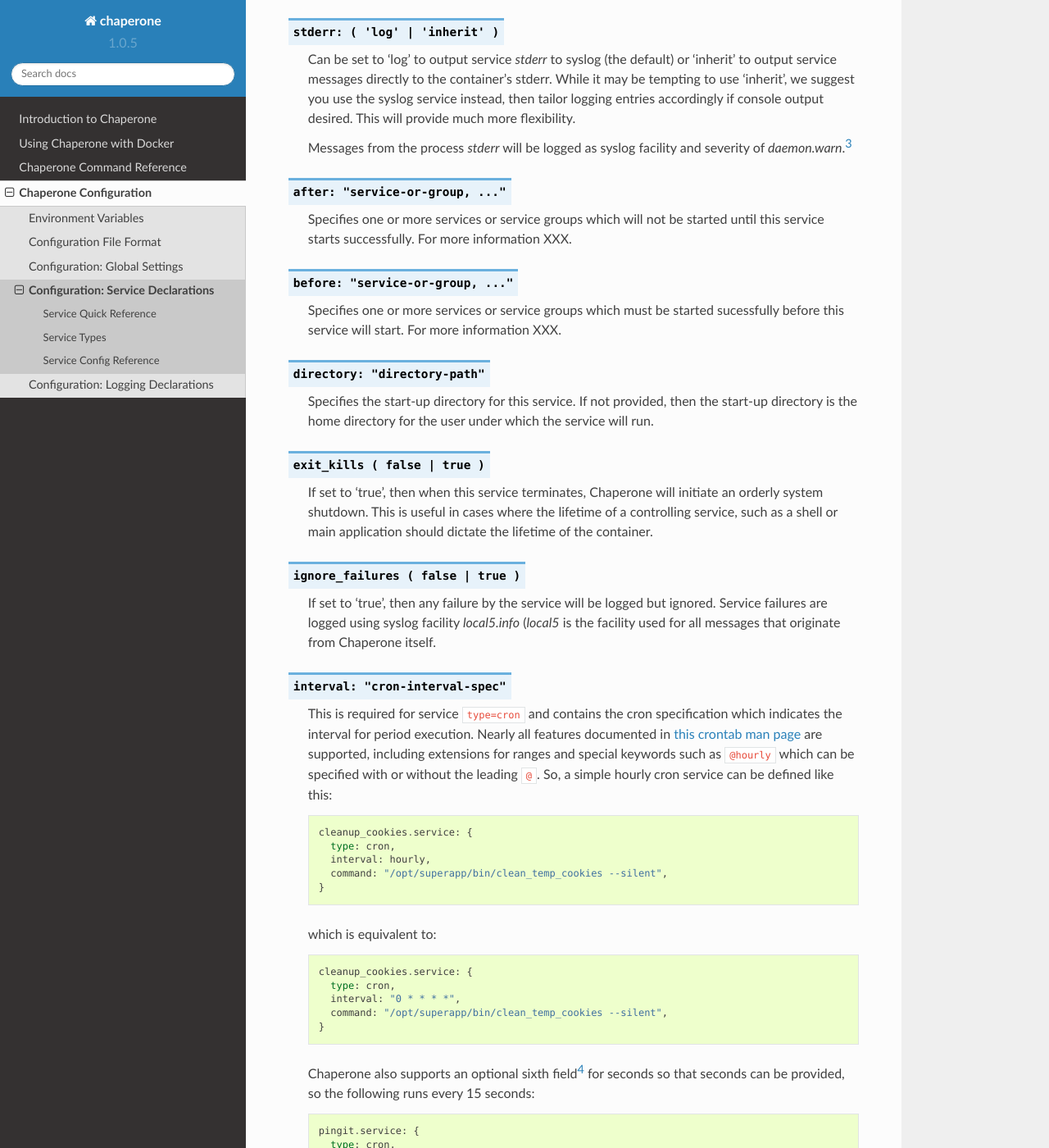
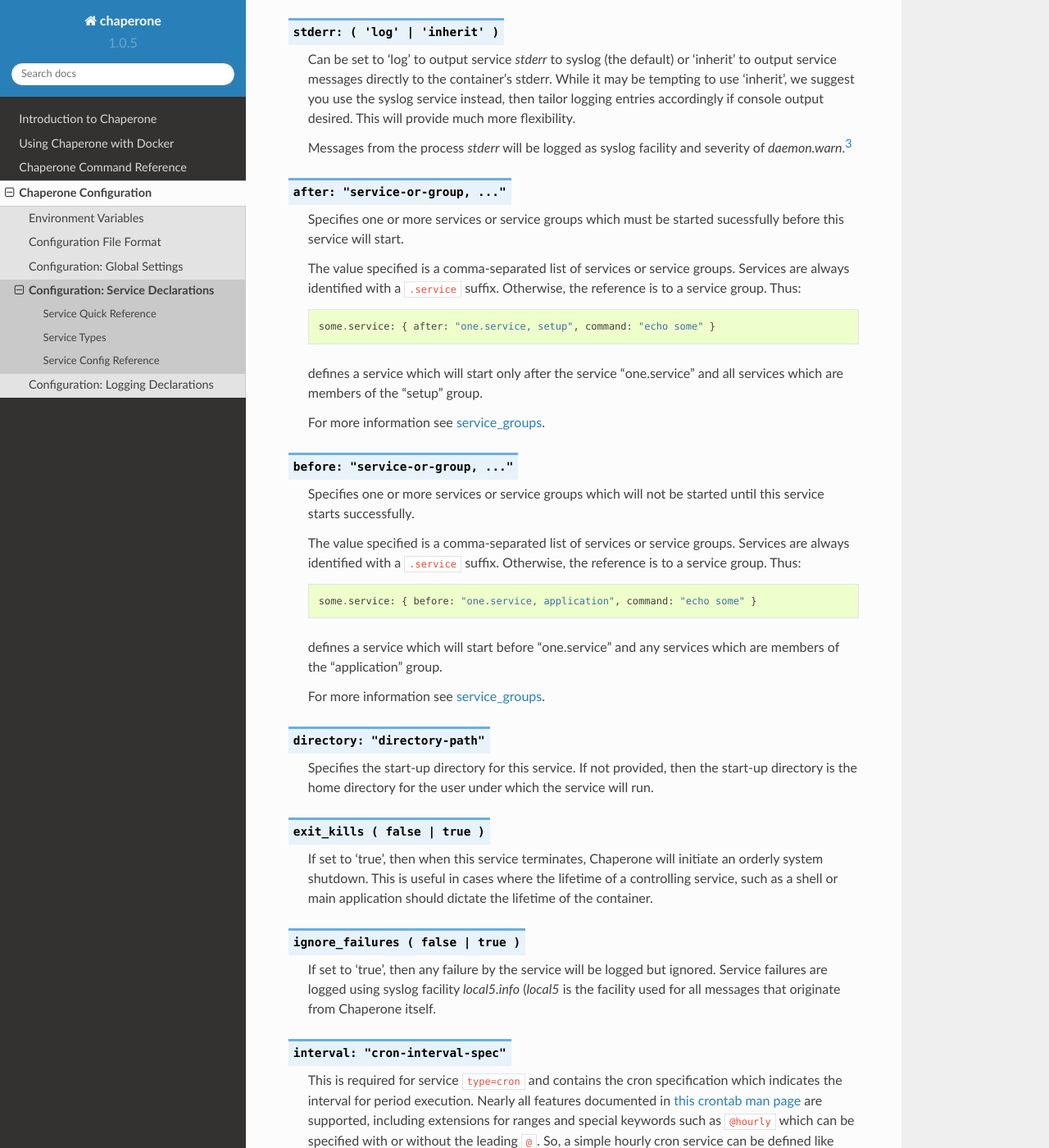
Before and after one commit to garywiz/chaperone, a Sphinx documentation site: the page built from doc/source/ch/config-service.rst, in a window 1280 px wide and 1400 px high, scrolled down 3776 px. Shown: the whole window at 82% size. Built offline with Sphinx 7.4.7 and the Read the Docs theme 2.0.0, drawn with Linux system fonts in a browser that asks for light colours; some of the changed text lies outside the part shown.

Commit message:
Fixed a typo.  Updated version number to 0.1.15

```diff
--- a/chaperone/cproc/version.py
+++ b/chaperone/cproc/version.py
@@ -1,7 +1,7 @@
 # This file is designed to be used as a package module, but also as a main program runnable
 # by Python2 or Python3 which will print the version.  Used in setup.py
 
-VERSION = (0,1,14)
+VERSION = (0,1,15)
 DISPLAY_VERSION = ".".join([str(v) for v in VERSION])
 
 LICENSE = "Apache License, Version 2.0"
--- a/doc/source/ch/config-service.rst
+++ b/doc/source/ch/config-service.rst
@@ -201,15 +201,35 @@
 
 .. describe:: after: "service-or-group, ..."
 
-   Specifies one or more services or service groups which will not be started until this service starts
-   successfully.  For more information XXX.
+   Specifies one or more services or service groups which must be started sucessfully before this service
+   will start.
+
+   The value specified is a comma-separated list of services or service groups.  Services are always
+   identified with a ``.service`` suffix.  Otherwise, the reference is to a service group.  Thus::
+
+     some.service: { after: "one.service, setup", command: "echo some" }
+
+   defines a service which will start only after the service "one.service" and all services which
+   are members of the "setup" group.
+
+   For more information see :ref:`service_groups <service.service_groups>`.
 
 .. _service.before:
 
 .. describe:: before: "service-or-group, ..."
 
-   Specifies one or more services or service groups which must be started sucessfully before this service
-   will start.  For more information XXX.
+   Specifies one or more services or service groups which will not be started until this service starts
+   successfully.
+
+   The value specified is a comma-separated list of services or service groups.  Services are always
+   identified with a ``.service`` suffix.  Otherwise, the reference is to a service group.  Thus::
+
+     some.service: { before: "one.service, application", command: "echo some" }
+
+   defines a service which will start before "one.service" and any services which
+   are members of the "application" group.
+
+   For more information see :ref:`service_groups <service.service_groups>`.
 
 .. _service.directory:
 
```
Also changed, not shown: other parts of doc/source/ch/config-service.rst (+2 -2 lines).
